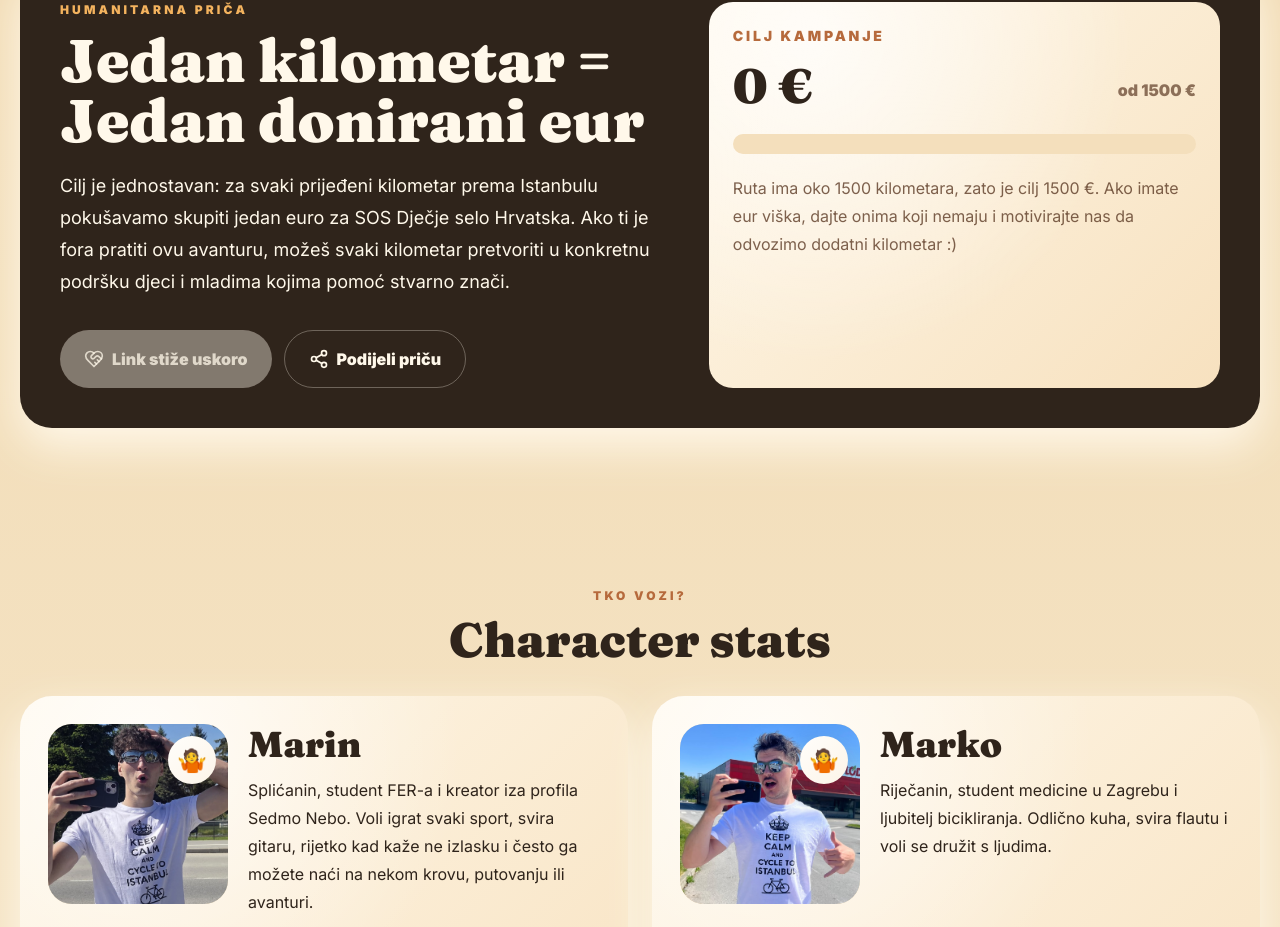
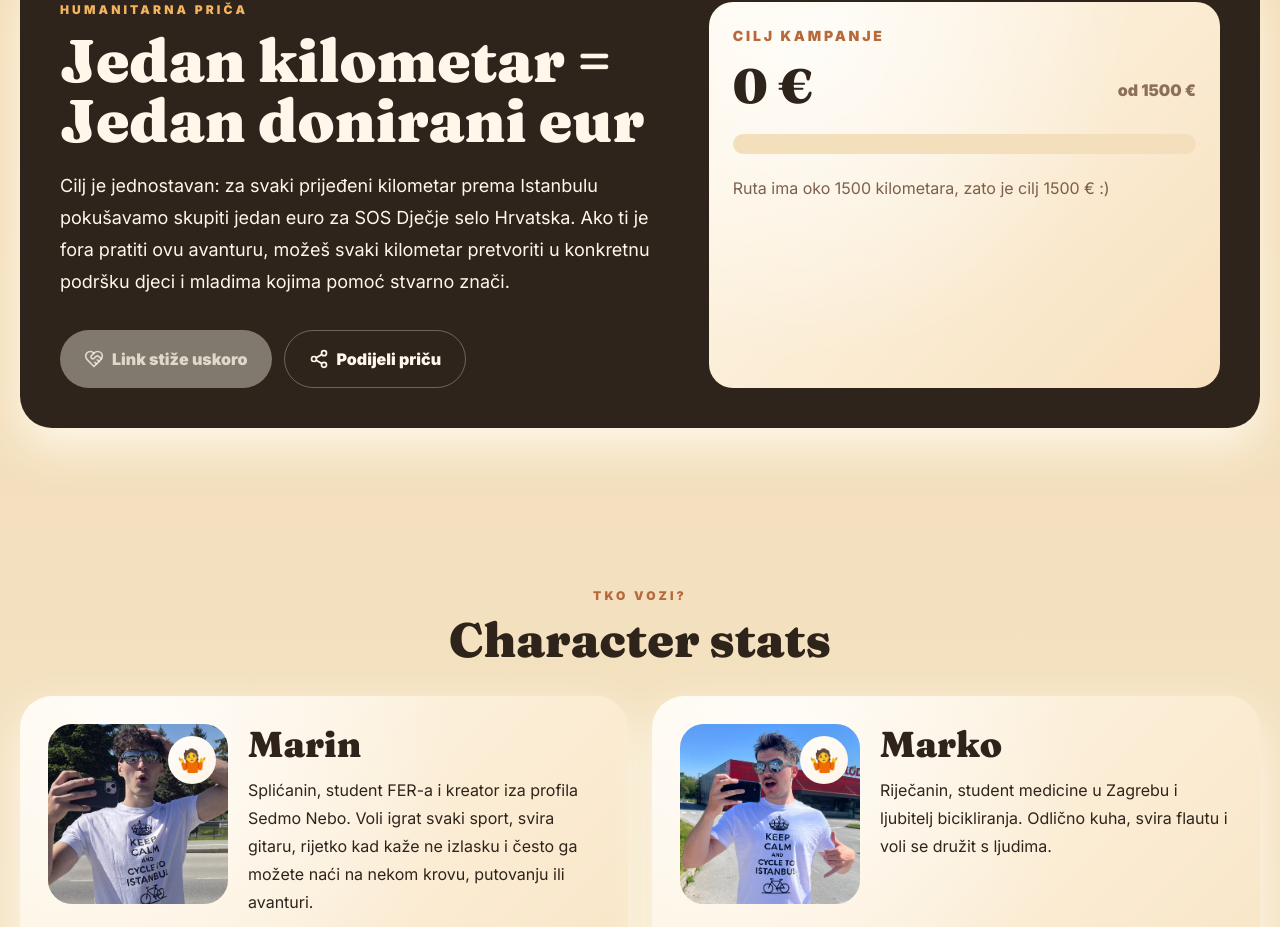
Before and after one commit to Grki27/Road-2-Istanbul, a Next.js app: page / in a window 1280 px wide. Shown: the part 4590-5517 px from the top of the page. Built offline with nearby package versions, Linux system fonts and the light colour scheme; no server answers; the database is empty.

Commit message:
content: osvježi tekst kampanje

```diff
--- a/src/components/HumanitarianSection.tsx
+++ b/src/components/HumanitarianSection.tsx
@@ -62,7 +62,7 @@ export function HumanitarianSection({ settings }: { settings: TripSettings }) {
             </p>
           ) : (
             <p className="mt-5 leading-7 text-coffee/80">
-              Ruta ima oko 1500 kilometara, zato je cilj {campaignDonationGoal} €. Ako imate eur viška, dajte onima koji nemaju i motivirajte nas da odvozimo dodatni kilometar :)
+              Ruta ima oko 1500 kilometara, zato je cilj {campaignDonationGoal} € :)
             </p>
           )}
         </div>
```
